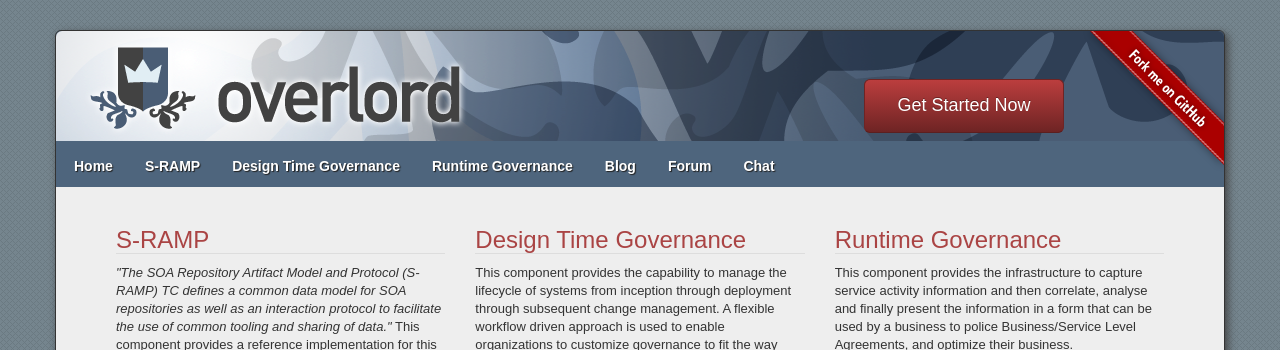
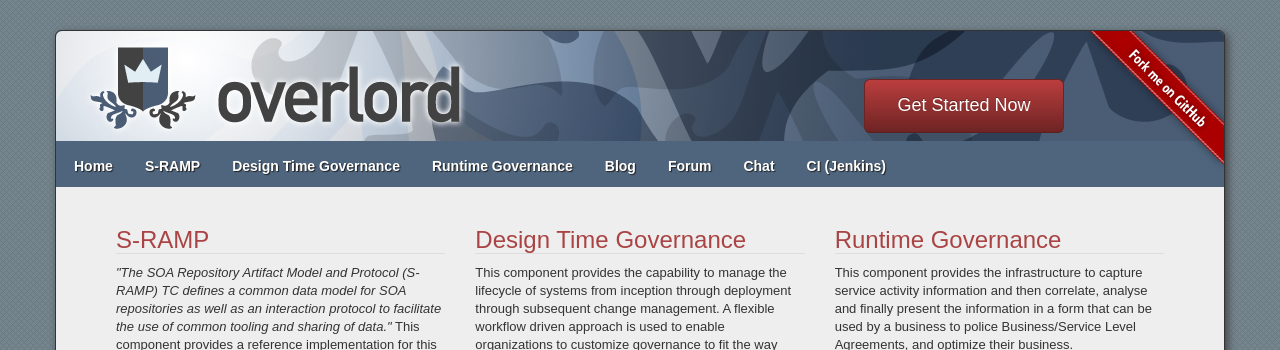
Before and after one commit to Governance/Governance.github.io, a Jekyll site: the page built from index.html, in a window 1280 px wide. Shown: the top 350 px of the page. Built offline with Jekyll 4.4.1, drawn with Linux system fonts in a browser that asks for light colours.

Commit message:
added Jenkins to nav

```diff
--- a/_config.yml
+++ b/_config.yml
@@ -11,3 +11,5 @@
    url: https://community.jboss.org/en/overlord
  - title: Chat
    url: /chat.html
+ - title: CI (Jenkins)
+   url: https://overlord.ci.cloudbees.com/
```
